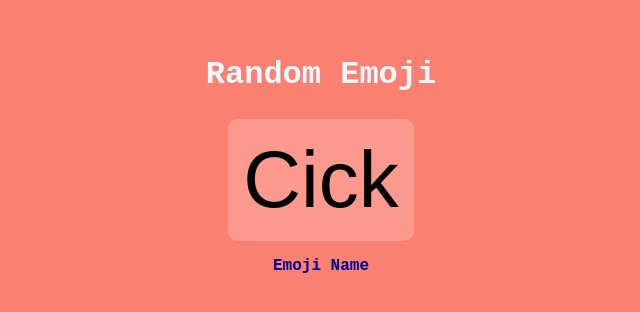
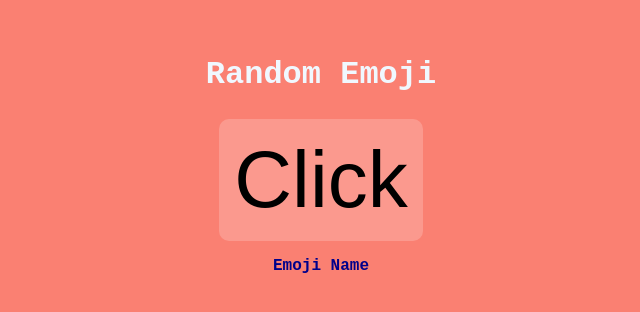
Before and after one commit to Judiann004/Emoji-generator, a plain HTML site: page index.html in a window 1280 px wide. Shown: the part 240-552 px from the top of the page, without its empty margins (319-959 px from the left). Drawn offline with Linux system fonts and the light colour scheme; no server answers.

Commit message:
Update index.html

```diff
--- a/index.html
+++ b/index.html
@@ -10,7 +10,7 @@
   <body>
     <h2>Random Emoji</h2>
     <div class="section">
-      <button class="btn" id="btn">Cick</button>
+      <button class="btn" id="btn">Click</button>
       <p class="emoji-name" id="emoji-name">Emoji Name</p>
     </div>
     <script src="index.js"></script>
```
